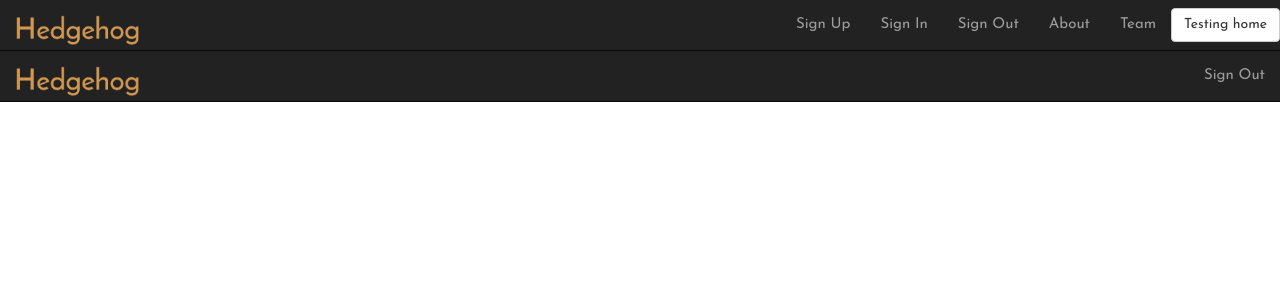
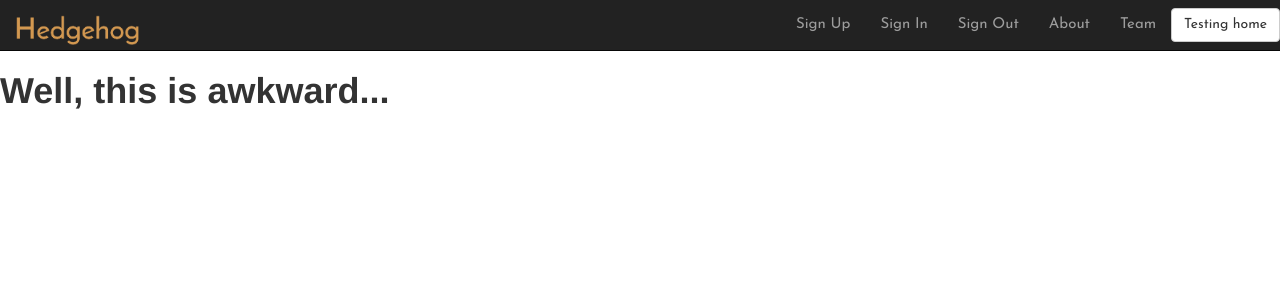
Before and after one commit to leoncheng57/Hedgehog, a Flask app: page /home in a window 1280 px wide. Shown: the top 300 px of the page. Run offline with Flask 2, Linux system fonts and the light colour scheme; some libraries are stand-ins or nearby versions.

Commit message:
Also, that.

```diff
--- a/templates/home.html
+++ b/templates/home.html
@@ -5,19 +5,7 @@
 
 
 {% block content %}
-<nav class="navbar navbar-inverse navbar-static-top">
-  <div class="container-fluid">
-    <div class="navbar-header">
-      <a id="logo" href="javascript:;" class="pull-left navbar-brand">
-        <img src="{{ url_for('static', filename='img/logo.png') }}"
-        height="30px">
-      </a>
-    </div>
-    <ul class="nav navbar-nav navbar-right">
-      <li><a href="javascript:;" id="signout">Sign Out</a></li>
-    </ul>
-  </div>
-</nav>
+<h1>Well, this is awkward...</h1>
 {% endblock %}
 
 
```
